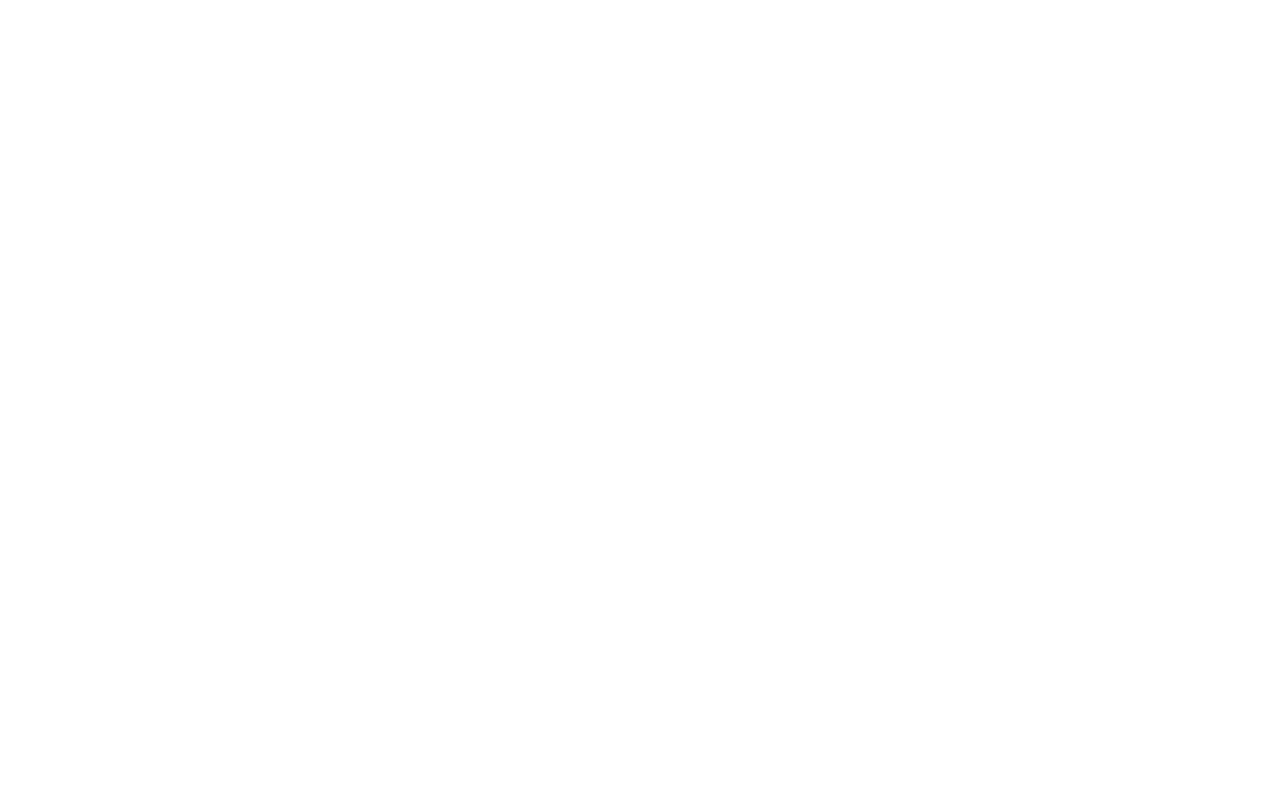
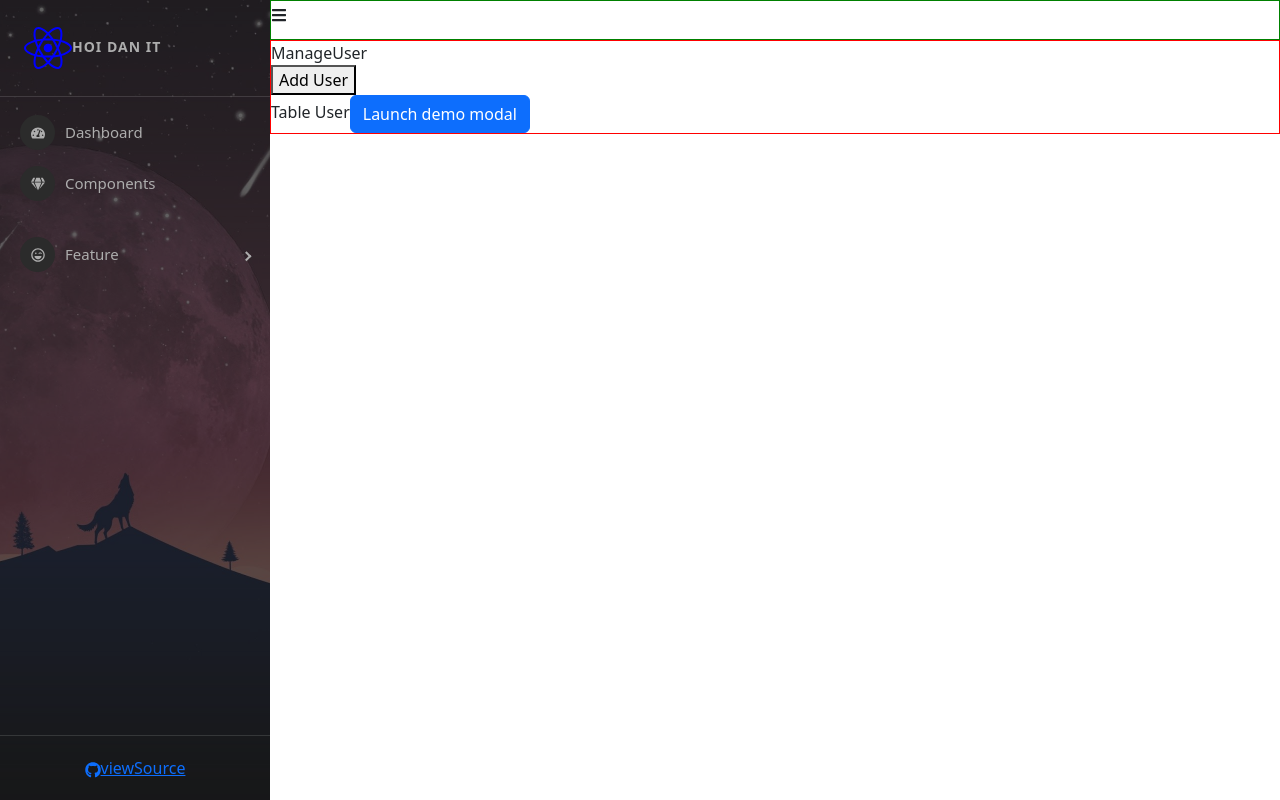
Before and after one commit to ninhtrong2k/react-js, a React (Create React App) app: page /admins/manage-users in a window 1280 px wide. Before the commit this address had no page. Built offline with nearby package versions, Linux system fonts and the light colour scheme.

Commit message:
video 56

```diff
--- a/src/components/Admin/Admin.js
+++ b/src/components/Admin/Admin.js
@@ -2,6 +2,7 @@
 import './Admin.scss';
 import { FaBars } from 'react-icons/fa';
 import { useState } from "react";
+import { Outlet } from "react-router-dom";
 
 const Admin = (props) => {
     const [collapsed, setCollapsed] = useState(false);
@@ -12,8 +13,12 @@
                 <SideBar collapsed={collapsed} />
             </div>
             <div className="admin-content">
+                <div className="admin-header">
                 <FaBars onClick={() => setCollapsed(!collapsed)} />
-                content goes here
+                </div>
+                <div className="admin-main">
+                <Outlet/>
+                </div>
             </div>
         </div>
     )
--- a/src/components/Admin/Admin.scss
+++ b/src/components/Admin/Admin.scss
@@ -5,4 +5,14 @@
             height: 100vh !important;
             }
     }
+    .admin-content {
+        width: 100%;
+        .admin-header {
+            height: 40px;
+            border: 1px solid green;
+        }
+        .admin-main {
+            border: 1px solid red;
+        }
+    }
 }
--- /dev/null
+++ b/src/components/Admin/Content/DashBoard.js
@@ -0,0 +1,8 @@
+const DashBoard = (props) =>  {
+ return (
+    <div>
+        DashBoard
+    </div>
+ )
+}
+export default DashBoard
--- /dev/null
+++ b/src/components/Admin/Content/ManageUser.js
@@ -0,0 +1,22 @@
+import ModalCreateUser from "./ModalCreateUser"
+const ManageUser = (props) => {
+    return (
+        <div className="manage-user-container">
+            <div className="title">
+                ManageUser
+            </div>
+            <div className="user-content">
+                <div>
+                    <button>
+                        Add User
+                    </button>
+                </div>
+                <div>
+                    Table User
+                    <ModalCreateUser />
+                </div>
+            </div>
+        </div>
+    )
+}
+export default ManageUser
--- /dev/null
+++ b/src/components/Admin/Content/ModalCreateUser.js
@@ -0,0 +1,66 @@
+import { useState } from 'react';
+import Button from 'react-bootstrap/Button';
+import Modal from 'react-bootstrap/Modal';
+
+const ModalCreateUser = () => {
+    const [show, setShow] = useState(false);
+
+    const handleClose = () => setShow(false);
+    const handleShow = () => setShow(true);
+
+    return (
+        <>
+            <Button variant="primary" onClick={handleShow}>
+                Launch demo modal
+            </Button>
+
+            <Modal
+            show={show}
+            onHide={handleClose}
+            size='xl'
+            backdrop="static"
+            >
+                <Modal.Header closeButton>
+                    <Modal.Title>Add New User</Modal.Title>
+                </Modal.Header>
+                <Modal.Body>
+                    <form className="row g-3">
+                        <div className="col-md-6">
+                            <label className="form-label">Email</label>
+                            <input type="email" className="form-control" />
+                        </div>
+                        <div className="col-md-6">
+                            <label className="form-label">Password</label>
+                            <input type="password" className="form-control" />
+                        </div>
+                        <div className="col-md-6">
+                            <label className="form-label">Usser Name</label>
+                            <input type="text" className="form-control" />
+                        </div>
+                        <div className="col-md-6">
+                            <label className="form-label">Sole</label>
+                            <select className="form-select">
+                                <option selected value="USER">User</option>
+                                <option value="ADMIN">ADMIN</option>
+                            </select>
+                        </div>
+                        <div className='col-md-12'>
+                            <label className="form-label">Img</label>
+                            <input type='file' />
+                        </div>
+                    </form>
+                </Modal.Body>
+                <Modal.Footer>
+                    <Button variant="secondary" onClick={handleClose}>
+                        Close
+                    </Button>
+                    <Button variant="primary" onClick={handleClose}>
+                        Save
+                    </Button>
+                </Modal.Footer>
+            </Modal>
+        </>
+    );
+}
+
+export default ModalCreateUser;
--- a/src/components/Admin/SideBar.js
+++ b/src/components/Admin/SideBar.js
@@ -12,7 +12,7 @@
 import { FaTachometerAlt, FaGem, FaList, FaGithub, FaRegLaughWink, FaHeart } from 'react-icons/fa';
 import sidebarBg from '../../assets/bg2.jpg';
 import { FaReact } from "react-icons/fa";
-
+import { Link } from 'react-router-dom';
 
 
 const SideBar = (props) => {
@@ -51,6 +51,7 @@
                             // suffix={<span className="badge red">New</span>}
                         >
                             Dashboard
+                            <Link to="" />
                         </MenuItem>
                         <MenuItem icon={<FaGem />}> Components </MenuItem>
                     </Menu>
@@ -60,7 +61,11 @@
                             icon={<FaRegLaughWink />}
                             title="Feature"
                         >
-                            <MenuItem> Quản lý User</MenuItem>
+                            <MenuItem>
+                             Quản lý User
+                            <Link to="/admins/manage-users" />
+
+                             </MenuItem>
                             <MenuItem> Quản lý Bài Quiz</MenuItem>
                             <MenuItem> Quản lý Câu Hỏi</MenuItem>
                         </SubMenu>
--- a/src/index.js
+++ b/src/index.js
@@ -10,17 +10,23 @@
 import User from './components/User/User';
 import Admin from './components/Admin/Admin';
 import HomePage from './components/Home/HomePage';
+import DashBoard from './components/Admin/Content/DashBoard';
+import ManageUser from './components/Admin/Content/ManageUser';
+
 
 const root = ReactDOM.createRoot(document.getElementById('root'));
 root.render(
   <Provider store={store}>
     <BrowserRouter>
       <Routes>
-        <Route path='/' element={<App />}>
+        <Route path='' element={<App />}>
           <Route index element={<HomePage />}></Route>
           <Route path='users' element={<User />}></Route>
         </Route>
-        <Route path='admins' element={<Admin />}></Route>
+        <Route path='admins' element={<Admin />}>
+          <Route path='manage-users' element={<ManageUser />}></Route>
+          <Route index element={<DashBoard />}></Route>
+        </Route>
       </Routes>
     </BrowserRouter>
   </Provider>
```
Also changed, not shown: dowload.txt.
